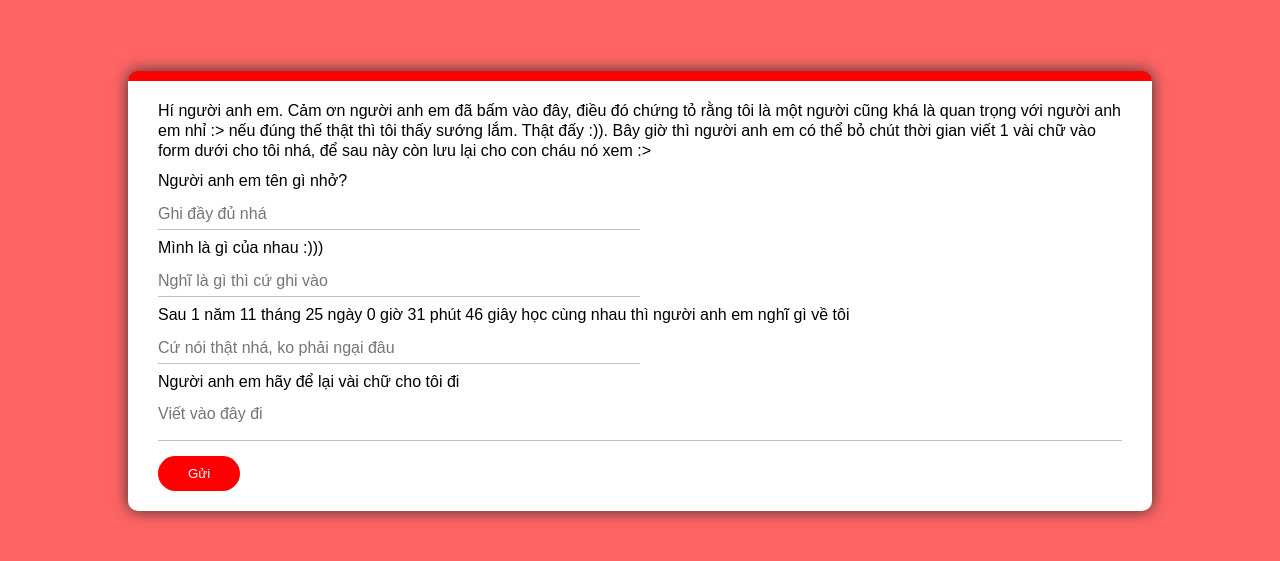
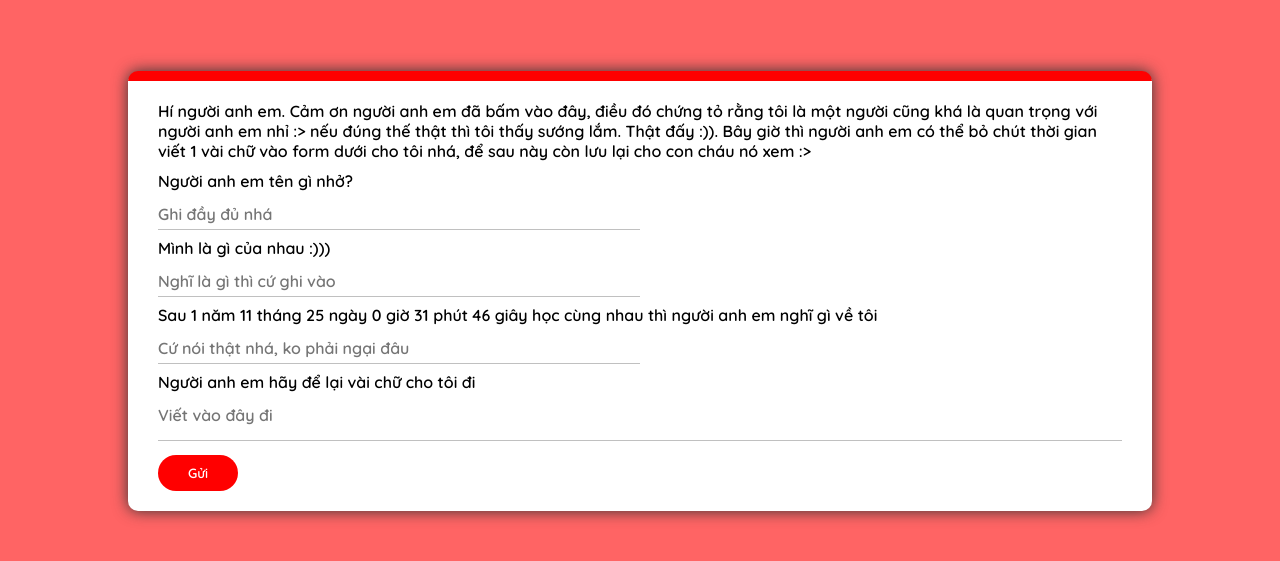
Before and after one commit to ndat2408/luubut, a plain HTML site: page index.html in a window 1280 px wide. Shown: the part 109-670 px from the top of the page. Drawn offline with Linux system fonts and the light colour scheme.

Commit message:
final css

```diff
--- a/main.css
+++ b/main.css
@@ -1,34 +1,19 @@
+@import url('https://fonts.googleapis.com/css2?family=Quicksand:wght@600;700&display=swap');
+
 *{
     margin: 0;
     padding: 0;
-    font-family: Arial, sans-serif;
+    font-family: 'Quicksand', sans-serif;
+    font-weight: 600;
 }
 
 ::-webkit-scrollbar {
-    width: 0px;
-    cursor: default;
+  display: none;
 }
 
-  /* Track */
-  /* ::-webkit-scrollbar-track { */
-    /* box-shadow: inset 0 0 5px grey;  */
-    /* border-radius: 10px;
-  }
-    */
-  /* Handle */
-  ::-webkit-scrollbar-thumb {
-    background: red;
-    border-radius: 10px;
-  }
-
-  /* Handle on hover */
-  ::-webkit-scrollbar-thumb:hover {
-    background: #ff2828;
-  }
-
 body{
-  /* height: 100%; */
   background: rgb(255, 100, 100);
+  overflow: hidden;
 }
 
 .loading{
@@ -36,10 +21,7 @@ body{
 }
 
 .contain{
-    /* background-image: url("https://png.pngtree.com/thumb_back/fh260/background/20200714/pngtree-modern-double-color-futuristic-neon-background-image_351866.jpg"); */
     width: 100%;
-    /* height: 100vh; */
-    /* background: rgb(255, 100, 100); */
     background-repeat: no-repeat;
     background-position: center;
     background-size: cover;
@@ -47,7 +29,6 @@ body{
 
 .main{
     width: 80%;
-    /* height: 100px; */
     background: #fff;
     border-top: 10px solid red;
     color: #000;
@@ -78,7 +59,7 @@ textarea{
   color: #000;
   padding: 5px 0;
   font-size: 16px;
-  max-height: 150px;
+  max-height: 100px;
 }
 
 input:focus,
@@ -150,6 +131,10 @@ button{
 
 /* reponsive */
 @media only screen and (max-width: 739px){
+  textarea{
+    max-height: 40px;
+  }
+
   .main{
     width: 95%;
   }
```
